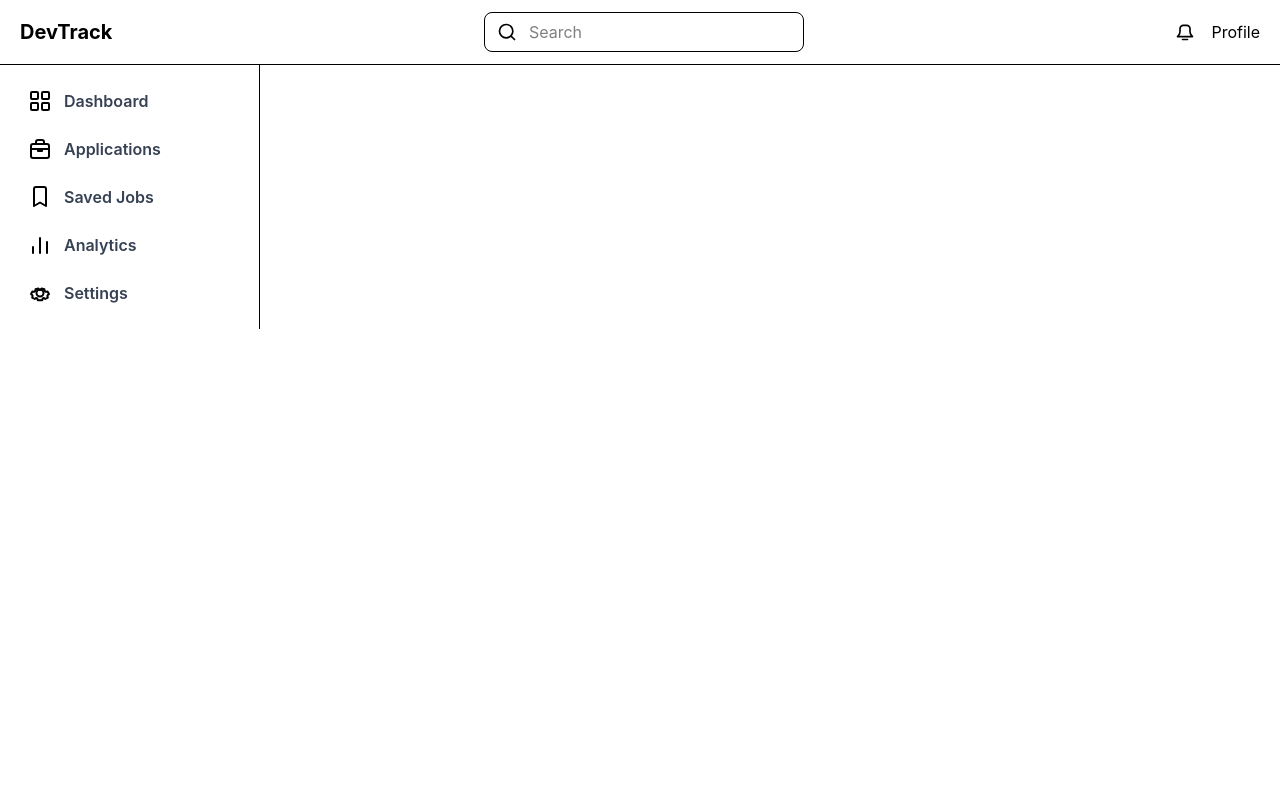
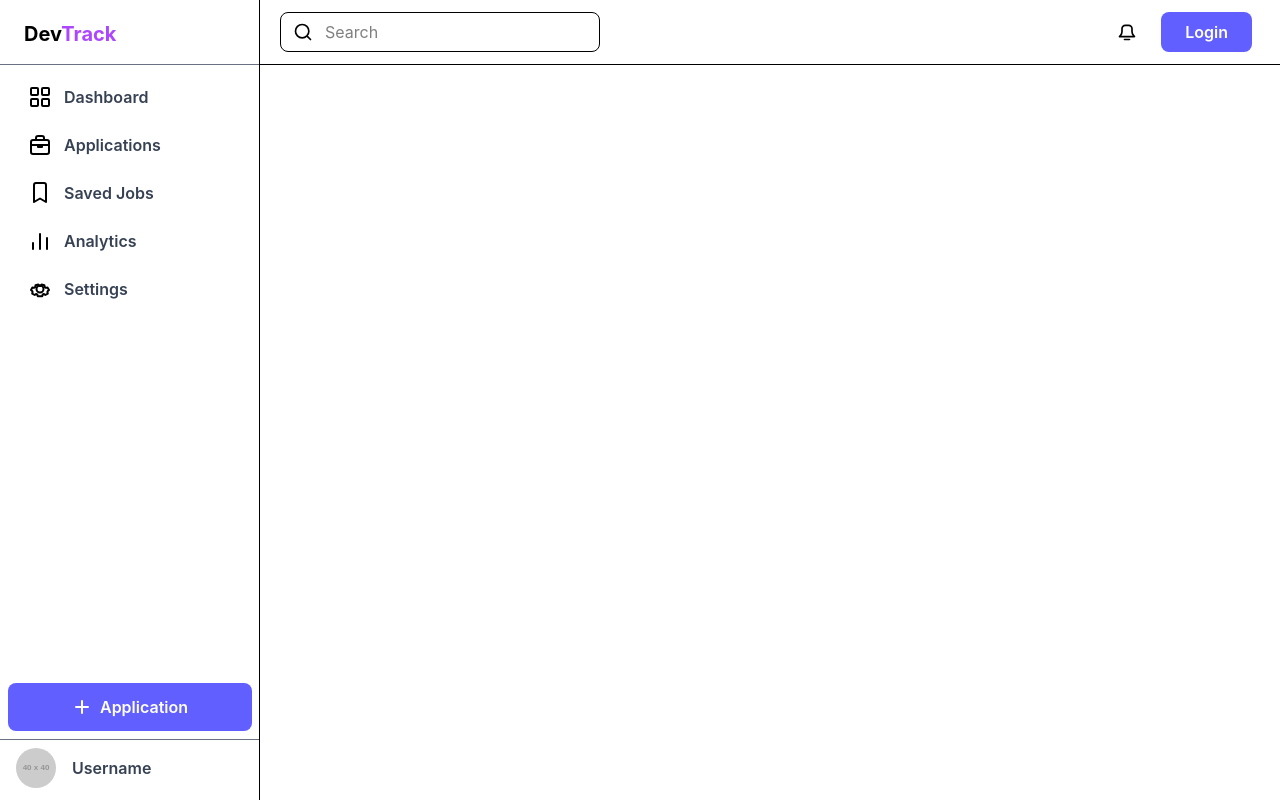
Before and after one commit to RitikGarg89/DevTrack, a React (Vite) app: page / in a window 1280 px wide. Built offline with nearby package versions, Linux system fonts and the light colour scheme.

Commit message:
feat: add initial layout components including Navbar, Sidebar, and StatCard

```diff
--- a/src/App.jsx
+++ b/src/App.jsx
@@ -4,10 +4,12 @@ import Sidebar from './Components/Sidebar'
 
 function App() {
   return (
-    <>
-      <Navbar />
+    <div className='flex'>
       <Sidebar />
-    </>
+      <main className='flex-1'>
+        <Navbar />
+      </main>
+    </div>
   )
 }
 
--- a/src/Components/Navbar.jsx
+++ b/src/Components/Navbar.jsx
@@ -3,13 +3,10 @@ import React, { useState } from 'react'
 function Navbar() {
 
     const [search, setSearch] = useState('');
+    const [logedIn, setLogedIn] = useState(false);
 
     return (
         <nav className="flex items-center justify-between border-b px-5 py-3">
-            {/* Logo */}
-            <div>
-                <h1 className="text-xl font-bold">DevTrack</h1>
-            </div>
             {/* Search */}
             <div
                 className='flex h-10 w-[320px] items-center gap-3 rounded-lg border px-3 focus-within:border-gray-500'
@@ -33,7 +30,7 @@ function Navbar() {
                 </div>
                 <input
                     className='flex-1 outline-none'
-                    type="text"
+                    type="Search"
                     placeholder='Search'
                     value={search}
                     onChange={(e) => setSearch(e.target.value)}
@@ -64,9 +61,18 @@ function Navbar() {
                         />
                     </svg>
                 </div>
-                <button>Profile</button>
+                {logedIn ? (
+                    <div className='flex items-center w-fit mx-2 px-1 rounded-xl gap-2 border border-gray-300'>
+                        <img className='rounded-full' src="https://placehold.co/40x40" width={40} height={40} alt="profilepic" />
+                        <h2 className='text-gray-700 font-semibold'>Username</h2>
+                    </div>
+                ) : (
+                    <button className='flex items-center justify-center w-fit mx-2 px-6 py-2 rounded-lg bg-indigo-500 text-white font-semibold hover:bg-indigo-600 transition-colors duration-150'>
+                        <span>Login</span>
+                    </button>
+                )}
             </div>
-        </nav>
+        </nav >
     );
 }
 
--- a/src/Components/Sidebar.jsx
+++ b/src/Components/Sidebar.jsx
@@ -2,8 +2,14 @@ import React from 'react'
 
 function Sidebar() {
     return (
-        <aside className='w-65 border-r px-2 py-3 h-auto flex flex-col  '>
-            <nav className='flex flex-col items-center'>
+        <aside className='w-65 border-r py-3 h-screen flex flex-col justify-between'>
+            <div className='flex flex-col'>{/* Logo */}
+                <div>
+                    <h1 className="text-xl my-2 px-6 font-bold">Dev<span className='text-purple-500'>Track</span></h1>
+                </div>
+                <hr className='border-gray-500 my-2' />
+                {/* Navigation */}
+                <nav className='flex flex-col items-center mx-2'>
                     <a className='w-full group flex h-[48px] items-center px-2 rounded-xl hover:bg-purple-200' href="/">
                         <div className='w-6 h-6 mx-3 group-hover:black duration-150 transition-colors'>
                             <svg
@@ -191,6 +197,32 @@ function Sidebar() {
                         <h2 className='text-gray-700 font-semibold duration-150 transition-colors group-hover:text-black'>Settings</h2>
                     </a>
                 </nav>
+            </div>
+            <div>
+                <button className='flex items-center justify-center w-61 gap-2 h-[48px] rounded-lg bg-indigo-500 text-white font-semibold hover:bg-indigo-600 transition-colors duration-150 mx-2'>
+                    <div className='w-5 h-5'>
+                        <svg
+                            width="20"
+                            height="20"
+                            viewBox="0 0 20 20"
+                            fill="none"
+                            xmlns="http://www.w3.org/2000/svg">
+                            <path
+                                d="M10 4V16M4 10H16"
+                                stroke="currentColor"
+                                stroke-width="2"
+                                stroke-linecap="round"
+                            />
+                        </svg>
+                    </div>
+                    <span>Application</span>
+                </button>
+                <hr className='border-gray-500 my-2' />
+                <div className='flex items-center gap-4 mx-4'>
+                    <img className='rounded-full' src="https://placehold.co/40x40" width={40} height={40} alt="profilepic" />
+                    <h2 className='text-gray-700 font-semibold'>Username</h2>
+                </div>
+            </div>
         </aside>
     )
 }
--- /dev/null
+++ b/src/Components/StatCard.jsx
@@ -0,0 +1,23 @@
+import React from 'react'
+
+function StatCard({ Icon, title, subTitle, value, trend }) {
+    return (
+        <div className='w-72 border rounded-2xl p-4'>
+            <div className='flex items-center gap-4'>
+                <div className='w-10 h-10 border rounded-full bg-[#F1F0FE] text-[#4D37FF] flex items-center justify-center'>
+                    {Icon}
+                </div>
+            </div>
+            <div className='my-4'>
+                <h3 className='text-2xl font-bold'>{value}</h3>
+                <h4 className='text-gray-700 font-semibold text-sm'>{title}</h4>
+                <span className='text-xs text-gray-600'>{subTitle}</span>
+            </div>
+            {trend && (
+                { Icon }
+            )}
+        </div>
+    )
+}
+
+export default StatCard
```
Lines whose indentation alone changed are shown as unchanged.
